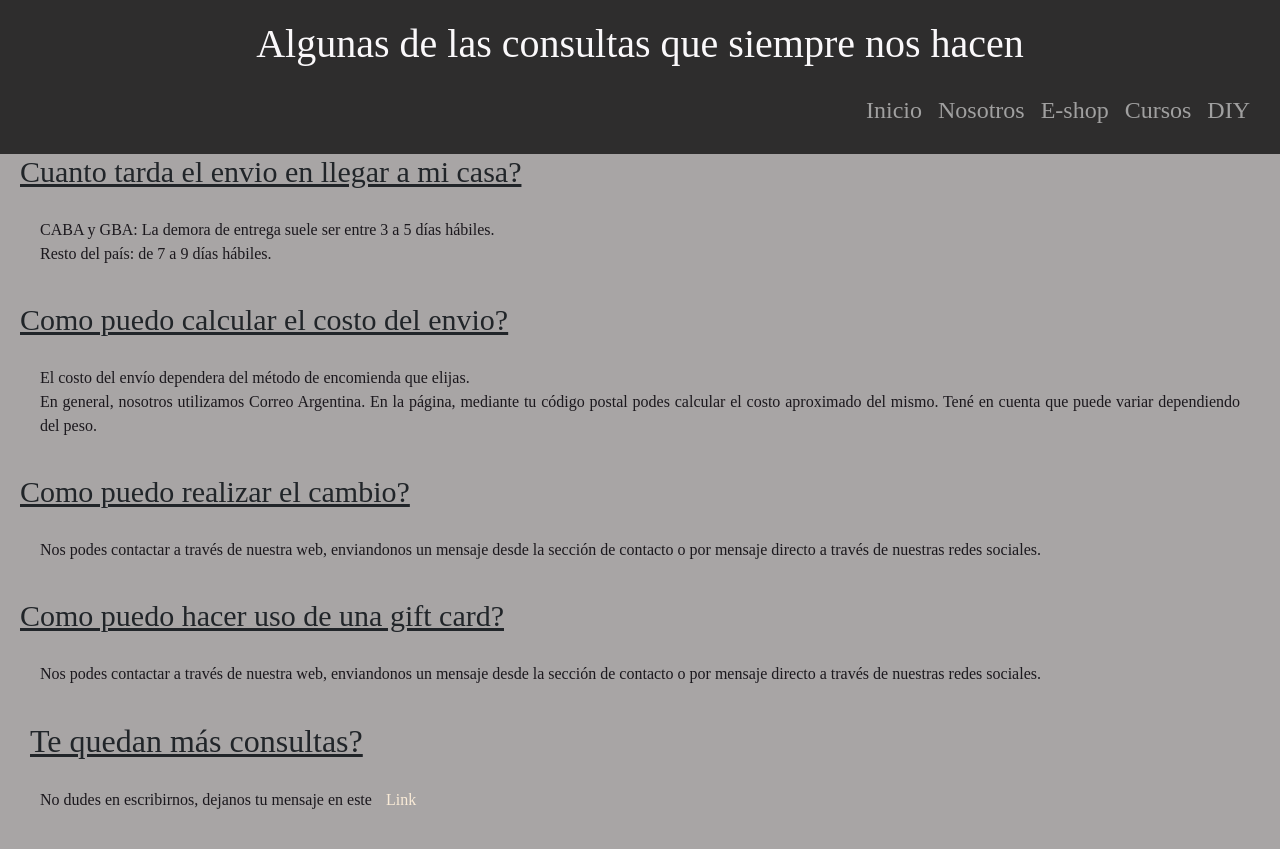
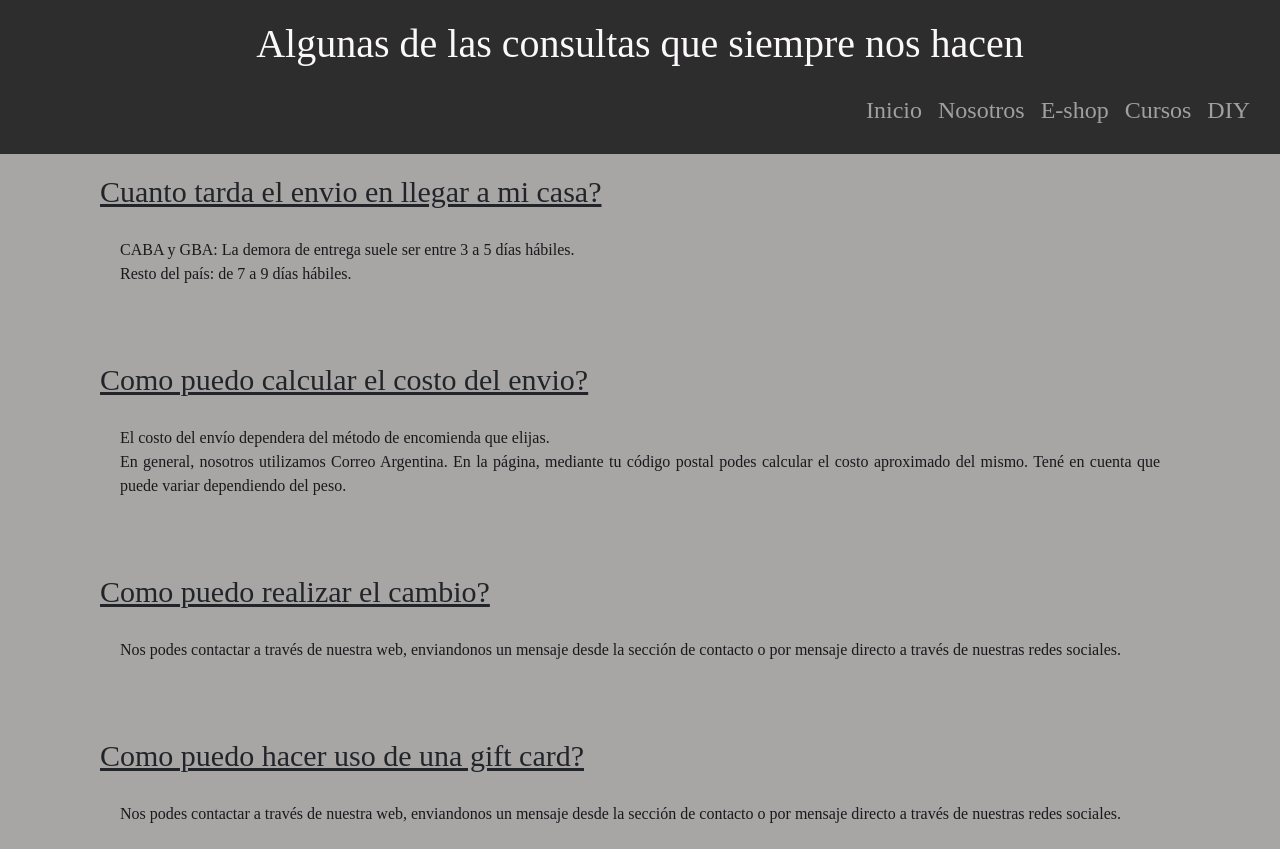
Before and after one commit to melislav/mi_repositorio, a website: page faq.html in a window 1280 px wide. Shown: the top 849 px of the page. Drawn offline with nearby package versions, Linux system fonts and the light colour scheme; a web font is replaced by a local one.

Commit message:
Add files via upload
corrección margenes

```diff
--- a/faq.html
+++ b/faq.html
@@ -34,7 +34,7 @@
           </nav>
     </header>
     <main>
-        <article>
+        <article class="titulo-nosotros">
             <h3 class="tituloPreguntas">Cuanto tarda el envio en llegar a mi casa?</h3>
             <p>
                 CABA y GBA: La demora de entrega suele ser entre 3 a 5 días hábiles.
@@ -42,7 +42,7 @@
                 Resto del país: de 7 a 9 días hábiles.
             </p>
         </article>
-        <article>
+        <article class="titulo-nosotros">
             <h3 class="tituloPreguntas">Como puedo calcular el costo del envio?</h3>
             <p>
                 El costo del envío dependera del método de encomienda que elijas.
@@ -51,18 +51,18 @@
                 Tené en cuenta que puede variar dependiendo del peso.
             </p>
         </article>
-        <article>
+        <article class="titulo-nosotros">
             <h3 class="tituloPreguntas">Como puedo realizar el cambio?</h3>
             <p>
              Nos podes contactar a través de nuestra web, enviandonos un mensaje desde la sección de contacto o por mensaje directo a través de nuestras redes sociales.
             </p>
         </article>
-        <article>
+        <article class="titulo-nosotros">
             <h3 class="tituloPreguntas">Como puedo hacer uso de una gift card?</h3>
             <p>Nos podes contactar a través de nuestra web, enviandonos un mensaje desde la sección de contacto o por mensaje directo a través de nuestras redes sociales.
             </p>
         </article>
-        <article>
+        <article class="titulo-nosotros">
             <h2 class="tituloPreguntas">Te quedan más consultas?</h2>
             <p class="tituloPreguntas__decorado">No dudes en escribirnos, dejanos tu mensaje en este <a href="formumsj.html">Link</a></p>
         </article>
```
Also changed, not shown: cursos.html (+3 -3 lines).
